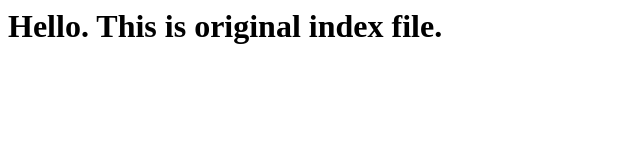
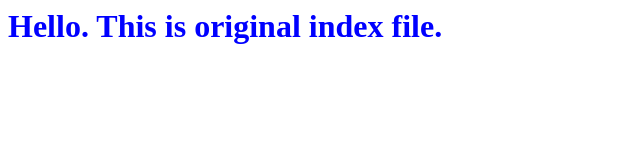
Before and after one commit to riddleFromFresco/SADT, a plain HTML site: page index.html in a window 1280 px wide. Shown: the whole page, without its empty margins (0-640 px from the left). Drawn offline with Linux system fonts and the light colour scheme.

Commit message:
index.html and example.html have been stylized

```diff
--- a/index.html
+++ b/index.html
@@ -1,5 +1,5 @@
 <html>
   <body>
-    <h1> Hello. This is original index file.</h2>
+    <h1 style="color: blue;"> Hello. This is original index file.</h2>
   </body>
 </html>
```
Also changed, not shown: example.html (+1 -1 lines).
